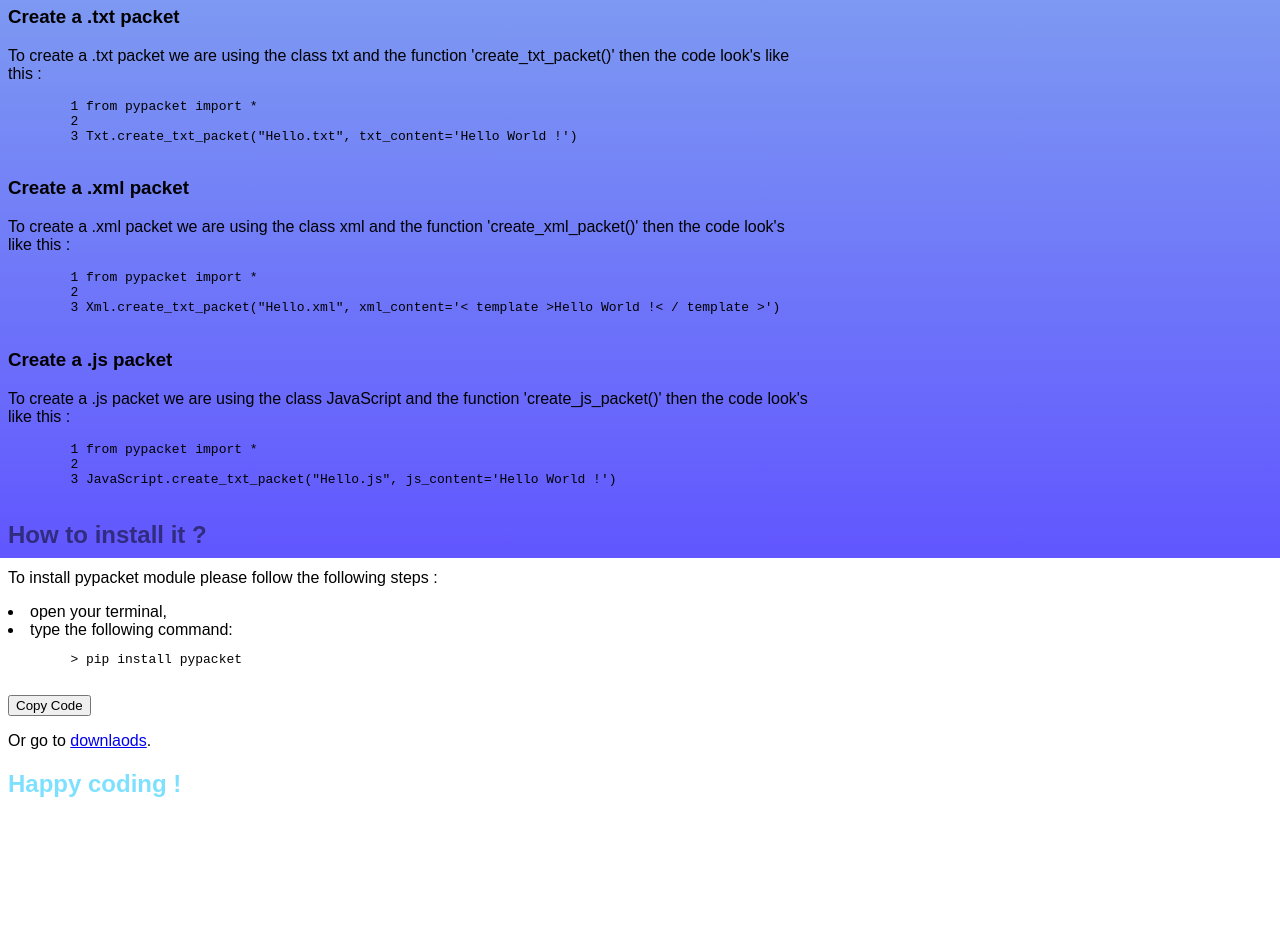
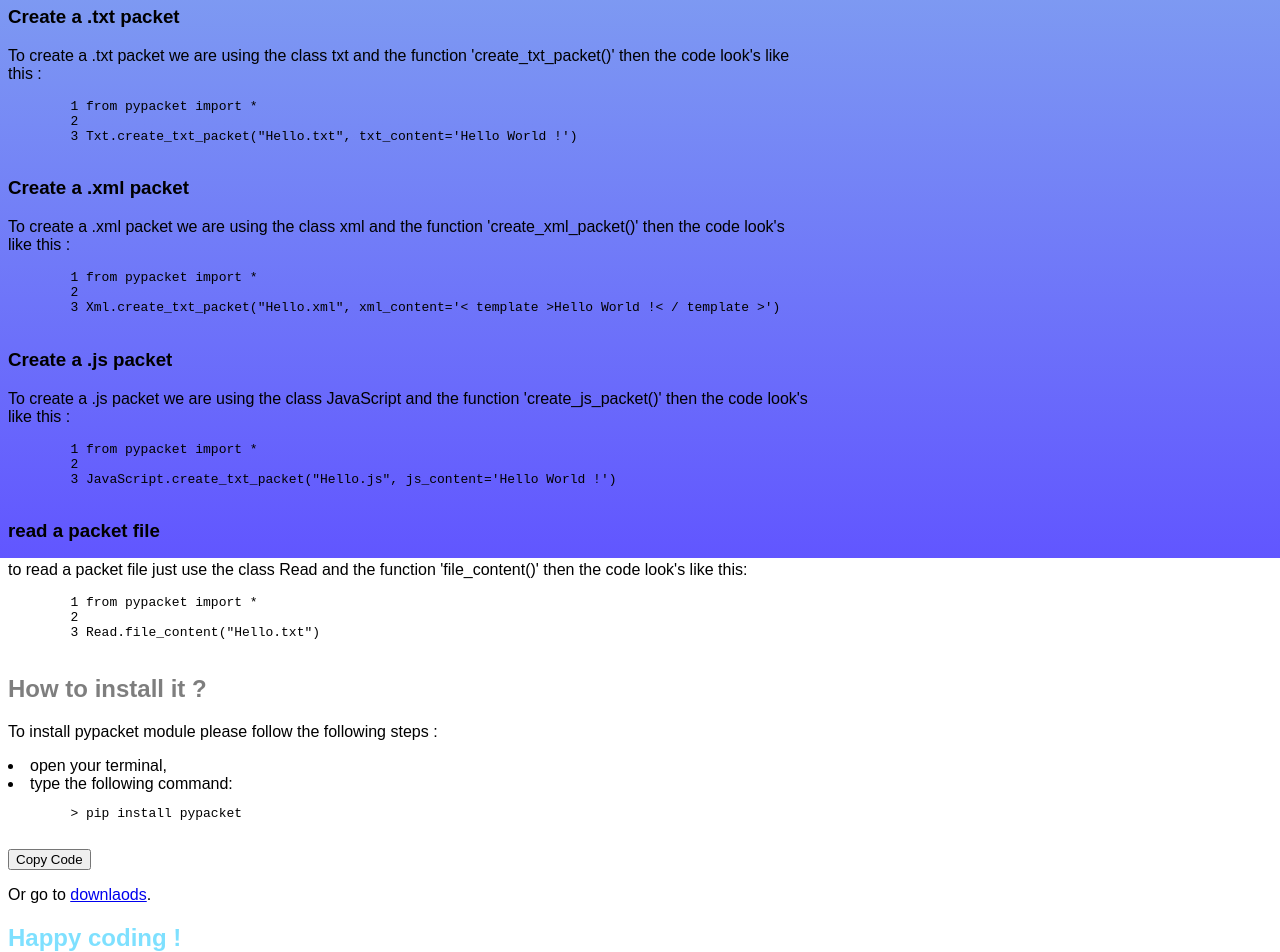
Before and after one commit to Boubajoker/pypacket, a plain HTML site: page docs/index.html in a window 1280 px wide. Shown: the part 330-1282 px from the top of the page. Before the commit the page ends 1128 px from the top, so only its background shows below. Drawn offline with nearby package versions, Linux system fonts and the light colour scheme.

Commit message:
Updated docs and fixed some bugs :bug: :books: !!

```diff
--- a/docs/CSS/style.css
+++ b/docs/CSS/style.css
@@ -1,6 +1,5 @@
 body {
     overflow-x: hidden;
-    overflow-y: hidden;
     font-family: Arial;
     background: linear-gradient(rgba(12, 121, 211, 0.466), rgba(17, 0, 255, 0.664));
     background-repeat: no-repeat;
--- a/docs/index.html
+++ b/docs/index.html
@@ -41,6 +41,13 @@
         2
         3 JavaScript.create_txt_packet("Hello.js", js_content='Hello World !')
         </pre>
+        <h3 class="read-packet">read a packet file</h3>
+        <p>to read a packet file just use the class Read and the function 'file_content()' then the code look's like this:</p>
+        <pre id="code-4">
+        1 from pypacket import *
+        2
+        3 Read.file_content("Hello.txt")
+        </pre>
         <h2 class="install">How to install it ?</h2>
         <p>To install pypacket module please follow the following steps :</p>
         <li>open your terminal,</li>
```
Also changed, not shown: 1 other file.
